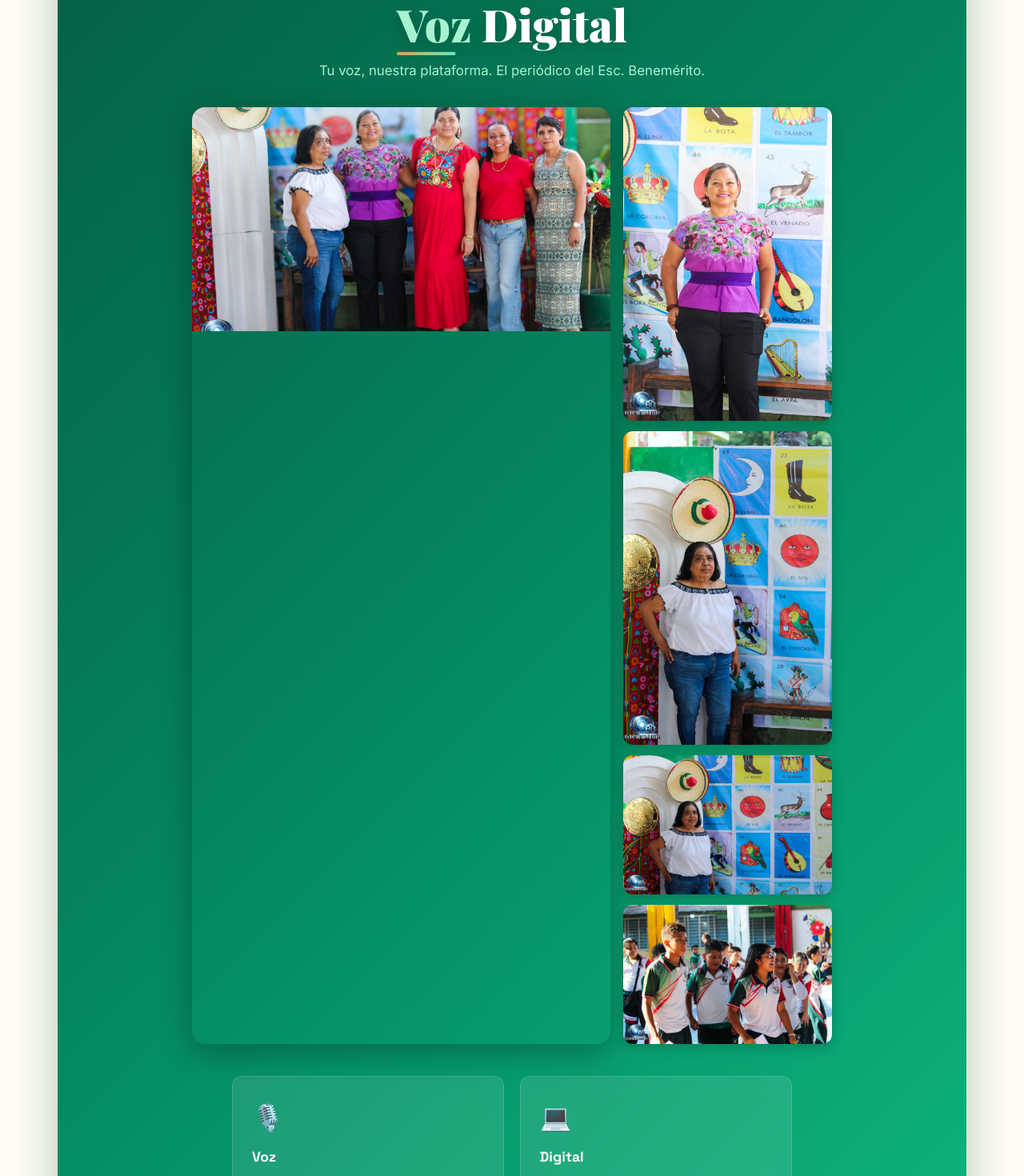
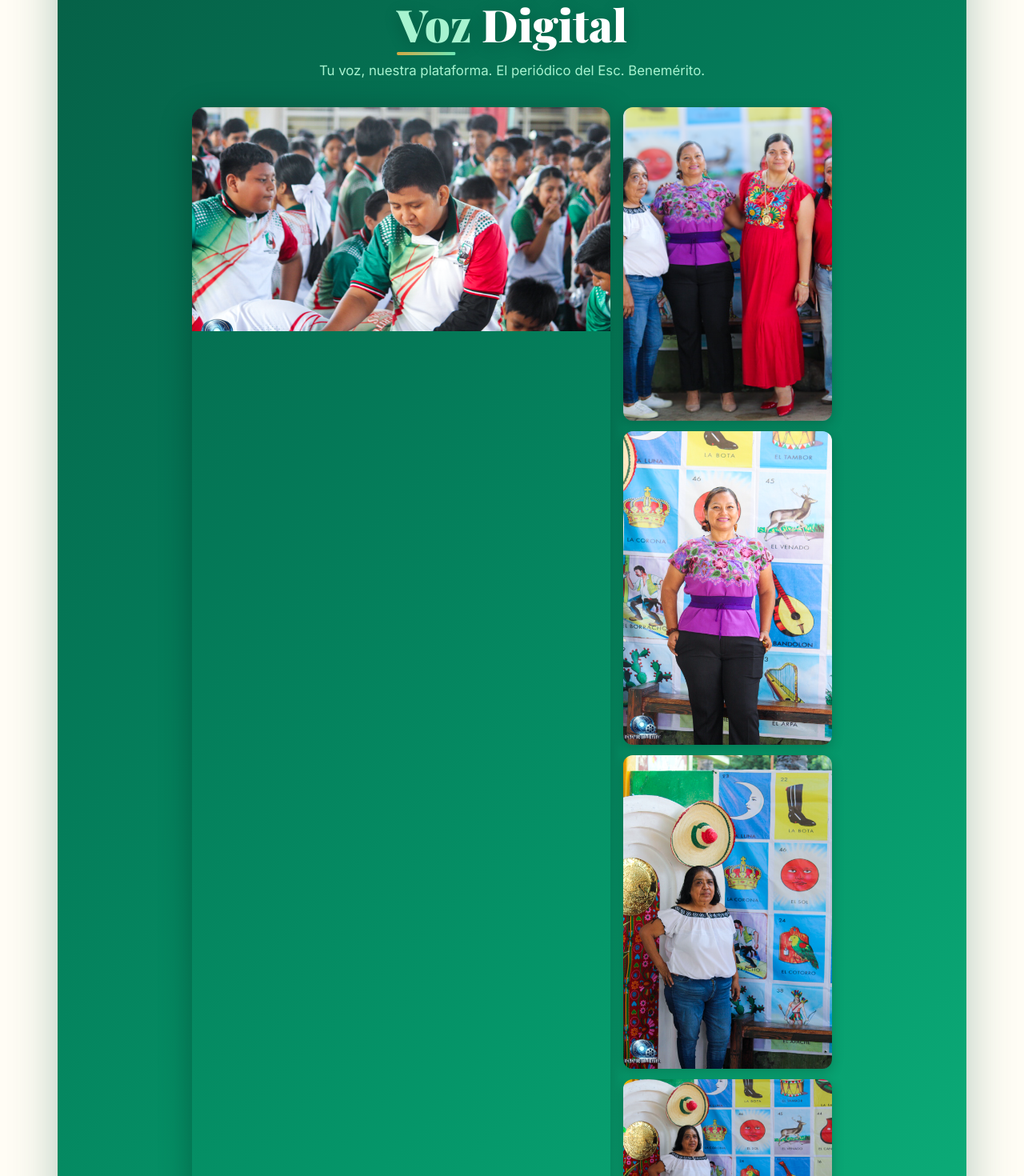
Before and after one commit to kramskirodman9-art/-vozdigital, a React (Vite) app: page / in a window 1280 px wide. Shown: the part 360-1830 px from the top of the page at 80% size. Built offline with nearby package versions, Linux system fonts and the light colour scheme; a web font is replaced by a local one.

Commit message:
fix: usar foto de portada como imagen principal

```diff
--- a/src/pages/Home.jsx
+++ b/src/pages/Home.jsx
@@ -107,13 +107,13 @@ export default function Home() {
 
           <div className="hero-photo-gallery">
             <div className="gallery-main">
-              <img src="/images/alumno1.png" alt="Alumnos del Esc. Benemérito" />
+              <img src="/images/alumno6.png" alt="Alumnos del Esc. Benemérito" />
             </div>
             <div className="gallery-grid">
+              <img src="/images/alumno1.png" alt="Alumno" />
               <img src="/images/alumno2.png" alt="Alumno" />
               <img src="/images/alumno3.png" alt="Alumno" />
               <img src="/images/alumno4.png" alt="Alumno" />
-              <img src="/images/alumno5.png" alt="Alumno" />
             </div>
           </div>
 
```
